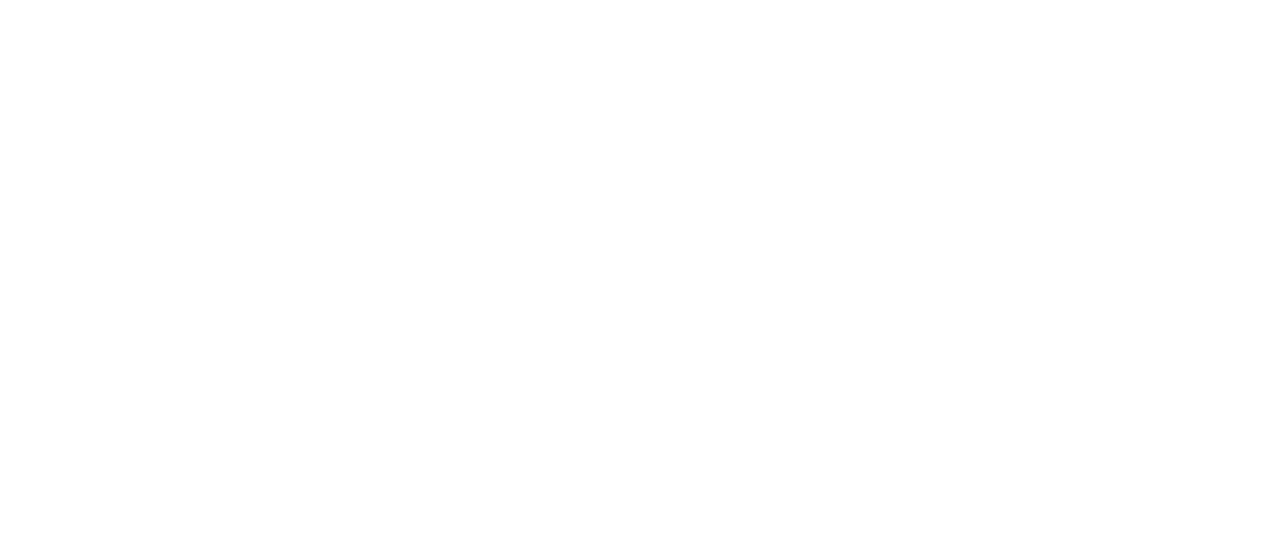
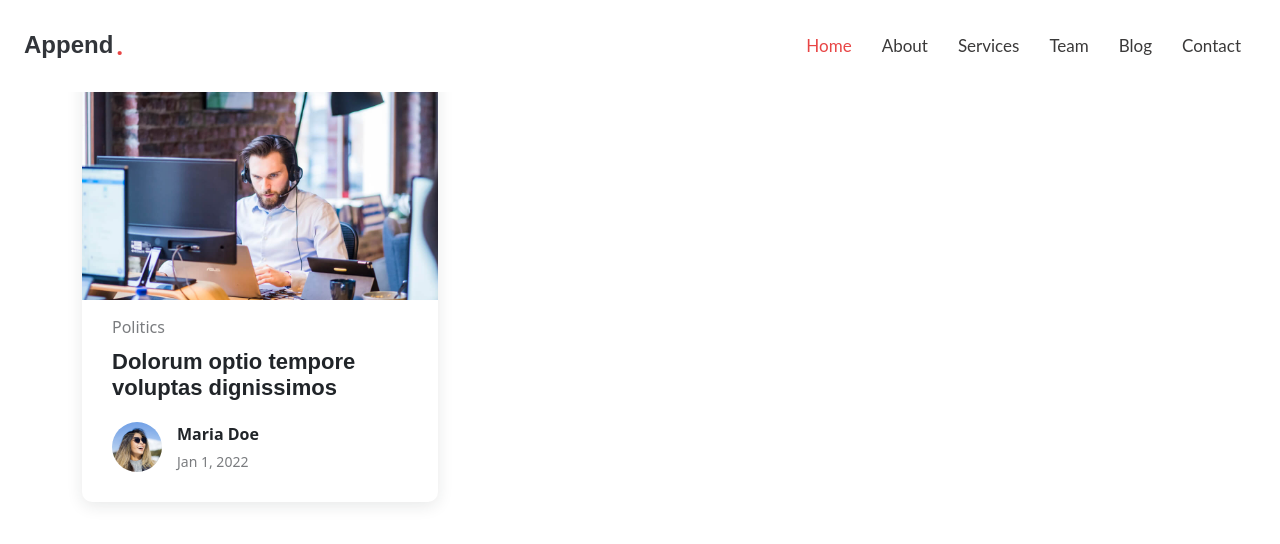
Before and after one commit to javadhaditaghi/react-daily-exercises-3rd-proj, a React (Vite) app: page /Blog/1 in a window 1280 px wide. Before the commit this address had no page. Shown: the top 544 px of the page. Built offline with nearby package versions, Linux system fonts and the light colour scheme.

Commit message:
Add the blog pages routing practice

```diff
--- a/src/App.jsx
+++ b/src/App.jsx
@@ -10,6 +10,7 @@
 import Aos from "aos";
 import 'aos/dist/aos.css';
 import { useEffect } from "react";
+import SingleBlog from './assets/Blog/SingleBlog';
 
 
 function App() {
@@ -30,6 +31,7 @@
           <Route path='team' element={<Team />} />
           <Route path='blog' element={<Blog />} />
           <Route path='contact' element={<Contact />} />
+          <Route path='Blog/:BlogId' element={<SingleBlog />} />
 
         </Route>
       </Routes>
--- /dev/null
+++ b/src/assets/Blog/SingleBlog.jsx
@@ -0,0 +1,63 @@
+import "./Blog.css";
+import jsonData5 from "./Blog.json";
+import { useParams } from "react-router-dom";
+import { Container, Row, Col } from "react-bootstrap";
+
+
+const SingleBlog = () => {
+    const params = useParams()
+
+
+
+
+    const getBlog = () => {
+        const blogID = parseInt(params.BlogId);
+        return jsonData5.find((blog) => blog.id === blogID) || null;
+    };
+    const finalBlog = getBlog();
+
+
+    return (
+        <section id="blog" className="blog">
+
+            <Container data-aos="fade-up" data-aos-delay="100">
+
+                <div className="posts-list">
+                    <Row className="gy-4">
+                        <Col xl={4} lg={6} key={finalBlog.id} className="mb-4">
+                            <article>
+                                <div className="post-img">
+                                    <img src={finalBlog.imageSrc} alt="" className="img-fluid" />
+                                </div>
+
+                                <p className="post-category">{finalBlog.category}</p>
+
+                                <h2 className="title">
+                                    <p>{finalBlog.title}</p>
+                                </h2>
+
+                                <div className="d-flex align-items-center">
+                                    <img src={finalBlog.authorImg} alt="" className="img-fluid post-author-img flex-shrink-0" />
+                                    <div className="post-meta">
+                                        <p className="post-author">{finalBlog.author}</p>
+                                        <p className="post-date">
+                                            <time datetime="2022-01-01">{finalBlog.date}</time>
+                                        </p>
+                                    </div>
+                                </div>
+                            </article>
+                        </Col>
+                    </Row>
+                </div>
+
+
+
+            </Container>
+
+        </section >
+
+    )
+}
+
+
+export default SingleBlog
```
Also changed, not shown: src/assets/Blog/Blog.json (line endings or trailing spaces).
